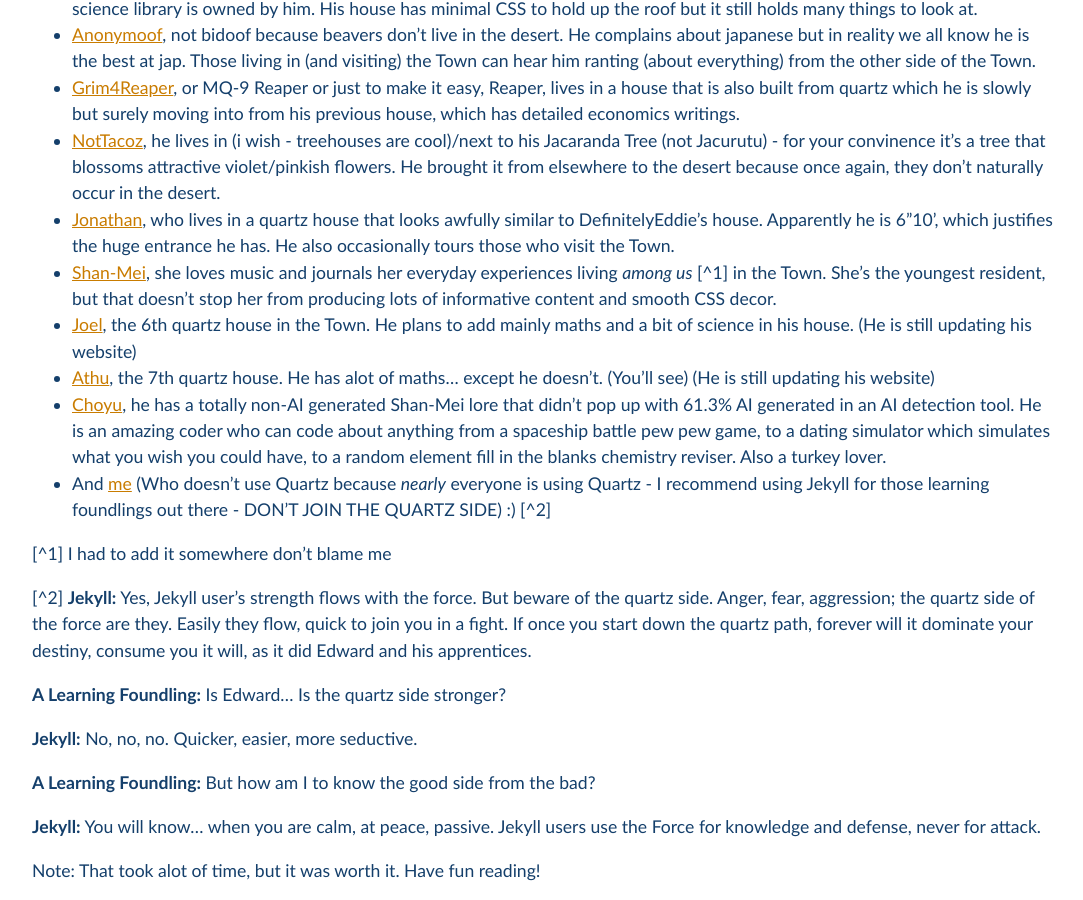
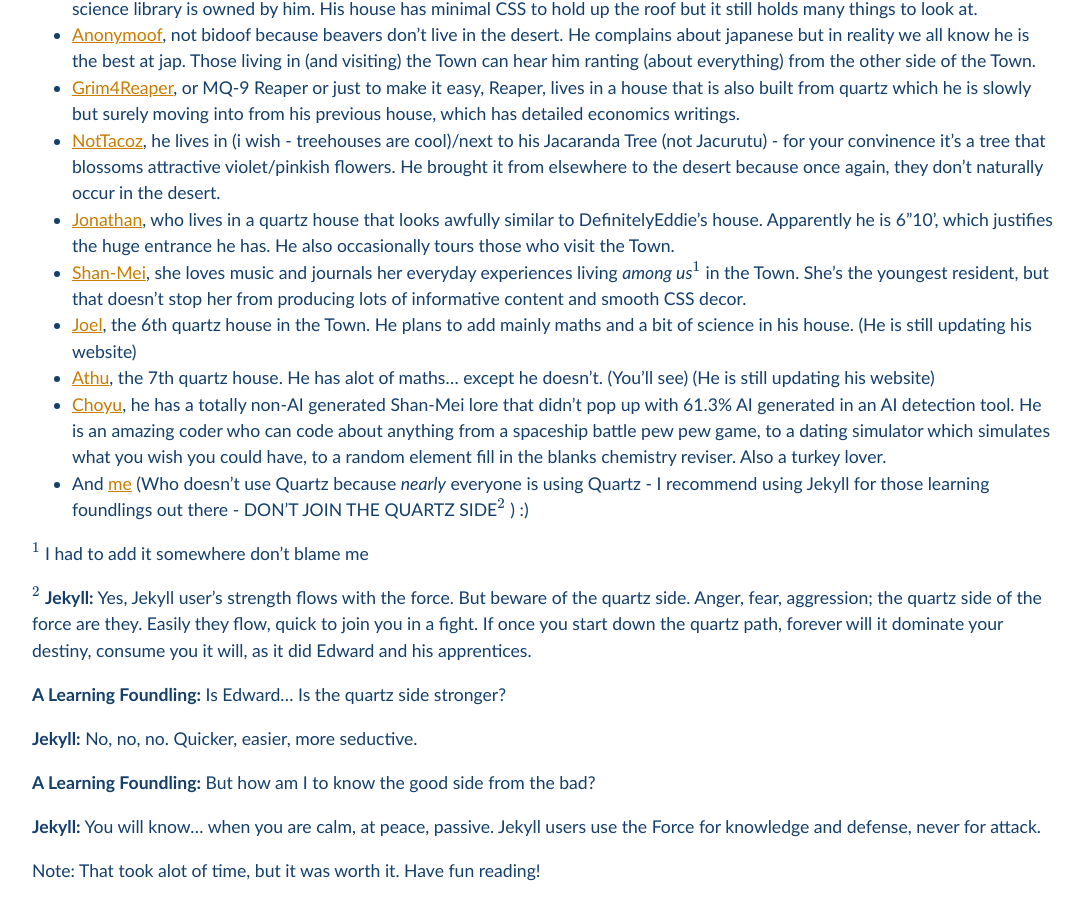
Before and after one commit to Pi-thagoras/the-chicken-pen, a Jekyll site: the page built from The-Town.md, in a window 1280 px wide and 900 px high, scrolled down 820 px. Shown: the whole window, without its empty margins (96-1179 px from the left). Built offline with Jekyll 4.4.1, drawn with Linux system fonts in a browser that asks for light colours.

Commit message:
vault backup: 2023-05-06 18:44:21

```diff
--- a/The-Town.md
+++ b/The-Town.md
@@ -13,18 +13,18 @@ The Town consists of:
 - [Grim4Reaper](https://grim4reaper.github.io/Year11Notes/), or MQ-9 Reaper or just to make it easy, Reaper, lives in a house that is also built from quartz which he is slowly but surely moving into from his previous house, which has detailed economics writings.
 - [NotTacoz](https://nottacoz.github.io/jacaranda/), he lives in (i wish - treehouses are cool)/next to his Jacaranda Tree (not Jacurutu) - for your convinence it's a tree that blossoms attractive violet/pinkish flowers. He brought it from elsewhere to the desert because once again, they don't naturally occur in the desert.
 - [Jonathan](https://supaqwerty.github.io/notes-dump/), who lives in a quartz house that looks awfully similar to DefinitelyEddie's house. Apparently he is 6"10', which justifies the huge entrance he has. He also occasionally tours those who visit the Town.
-- [Shan-Mei](https://shan-mei.github.io/shanmeis-notes/), she loves music and journals her everyday experiences living *among us* [^1] in the Town. She's the youngest resident, but that doesn't stop her from producing lots of informative content and smooth CSS decor.
+- [Shan-Mei](https://shan-mei.github.io/shanmeis-notes/), she loves music and journals her everyday experiences living *among us*$^1$ in the Town. She's the youngest resident, but that doesn't stop her from producing lots of informative content and smooth CSS decor.
 - [Joel](https://rubver16.github.io/joles-notes/), the 6th quartz house in the Town. He plans to add mainly maths and a bit of science in his house. (He is still updating his website)
 - [Athu](https://super-cookies.github.io/duk/), the 7th quartz house. He has alot of maths... except he doesn't. (You'll see) (He is still updating his website)
 - [Choyu](https://grimreaper2654.github.io/Notes/), he has a totally non-AI generated Shan-Mei lore that didn't pop up with 61.3% AI generated in an AI detection tool. He is an amazing coder who can code about anything from a spaceship battle pew pew game, to a dating simulator which simulates what you wish you could have, to a random element fill in the blanks chemistry reviser. Also a turkey lover.
-- And [me](https://pi-thagoras.github.io/the-chicken-pen/) (Who doesn't use Quartz because *nearly* everyone is using Quartz - I recommend using Jekyll for those learning foundlings out there - DON'T JOIN THE QUARTZ SIDE) :) [^2]
+- And [me](https://pi-thagoras.github.io/the-chicken-pen/) (Who doesn't use Quartz because *nearly* everyone is using Quartz - I recommend using Jekyll for those learning foundlings out there - DON'T JOIN THE QUARTZ SIDE$^2$ ) :)
 
 
 
-[^1] I had to add it somewhere don't blame me
+$^1$ I had to add it somewhere don't blame me
 
 
-[^2] **Jekyll:** Yes, Jekyll user's strength flows with the force. But beware of the quartz side. Anger, fear, aggression; the quartz side of the force are they. Easily they flow, quick to join you in a fight. If once you start down the quartz path, forever will it dominate your destiny, consume you it will, as it did Edward and his apprentices.
+$^2$ **Jekyll:** Yes, Jekyll user's strength flows with the force. But beware of the quartz side. Anger, fear, aggression; the quartz side of the force are they. Easily they flow, quick to join you in a fight. If once you start down the quartz path, forever will it dominate your destiny, consume you it will, as it did Edward and his apprentices.
 
 **A Learning Foundling:** Is Edward... Is the quartz side stronger?
 
```
